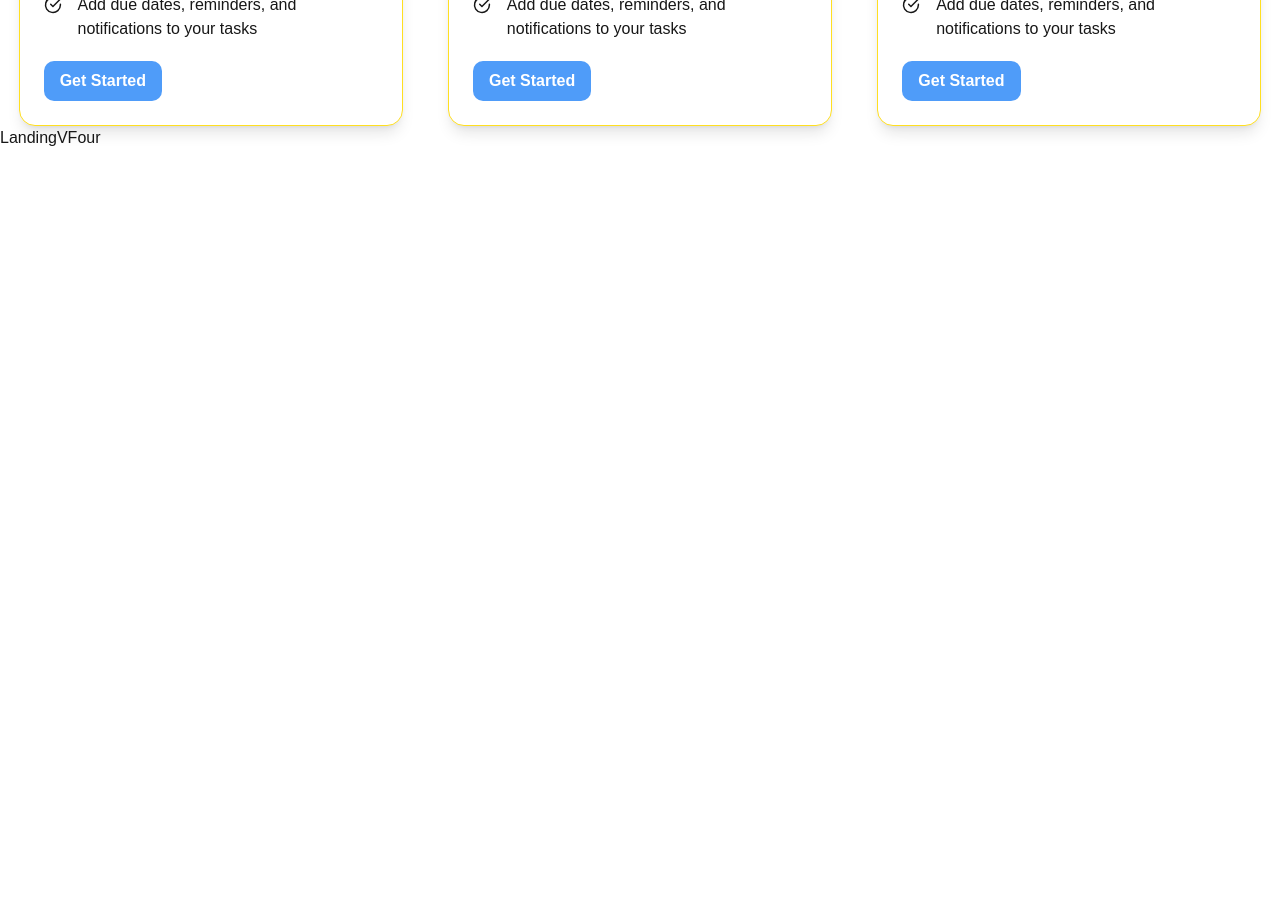
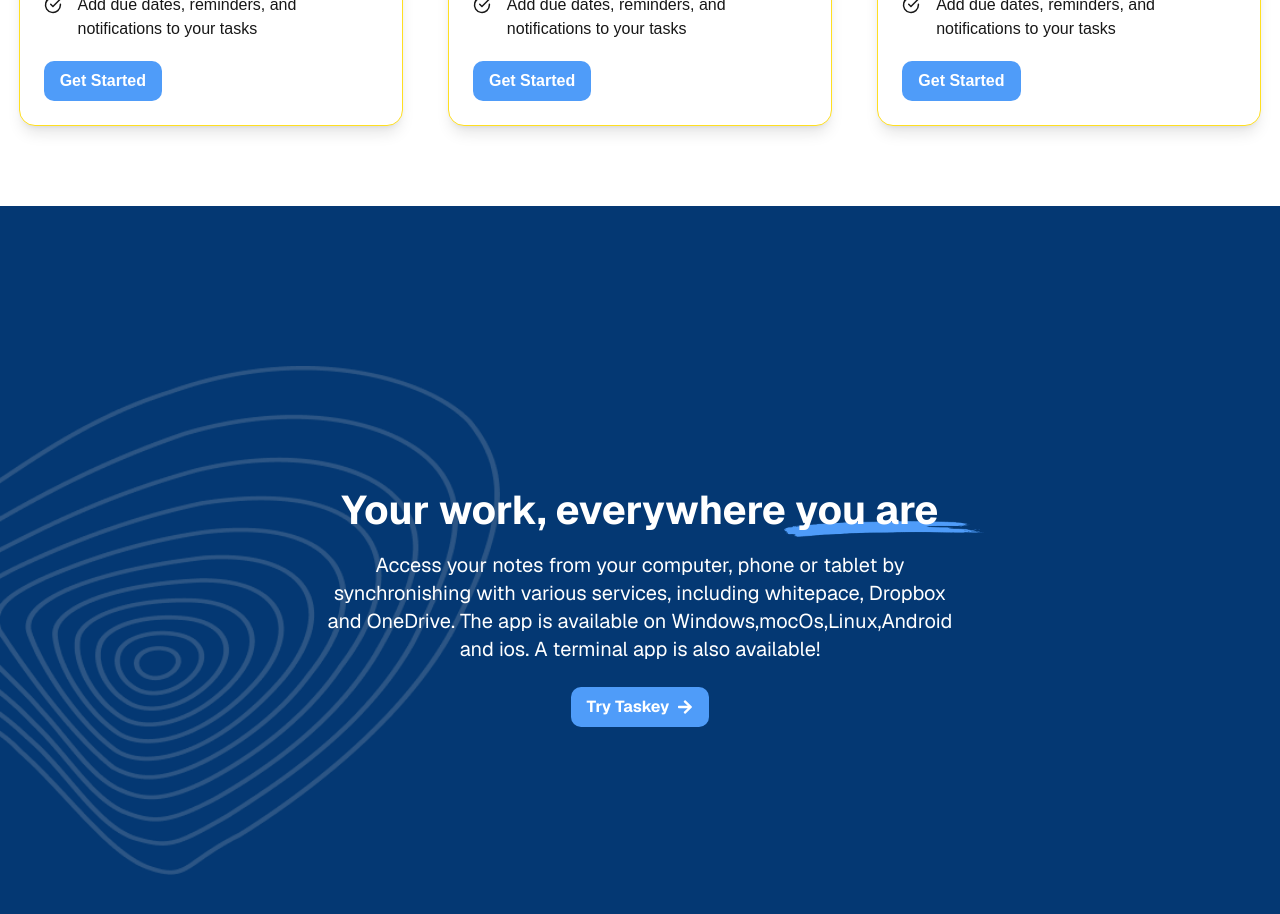
Before and after one commit to raed123333/whitepace, a Next.js app: page / in a window 1280 px wide. Shown: the part 4860-5774 px from the top of the page. Before the commit the page ends 5010 px from the top, so only its background shows below. Built offline with nearby package versions, Linux system fonts and the light colour scheme.

Commit message:
finish LandingVFour component

```diff
--- a/components/LandingVFour.tsx
+++ b/components/LandingVFour.tsx
@@ -1,9 +1,57 @@
 import React from 'react'
+import Image from 'next/image'
+import { FaArrowRight } from 'react-icons/fa'
 
 const LandingVFour = () => {
-  return (
-    <div>LandingVFour</div>
-  )
+        return (
+                <main>
+                        <div className="relative w-full min-h-screen bg-[#043873] overflow-hidden px-4 md:px-16 py-10 flex items-center justify-center">
+
+                                {/* BACKGROUND Background */}
+                                <div className="absolute top-40 left-0 w-full flex justify-start z-[10] pointer-events-none">
+                                        <Image
+                                                src="/BACKGROUND.png"
+                                                alt="BACKGROUND"
+                                                width={500}
+                                                height={1000}
+                                                className="max-w-full h-auto"
+                                        />
+                                </div>
+
+                                {/* Text Content */}
+                                <div className="relative z-20 text-white font-sans text-center w-full max-w-2xl px-4">
+
+                                        <h1 className=" relative z-[20] text-xl sm:text-4xl md:text-3xl lg:text-[40px] font-bold leading-snug sm:leading-tight">
+                                                Your work, everywhere you are
+                                        </h1>
+
+                                        <p className="mt-4 text-base sm:text-lg md:text-xl">
+                                                Access your notes from your computer, phone or tablet by synchronishing with various services,
+                                                including whitepace, Dropbox and OneDrive. The app is available on Windows,mocOs,Linux,Android and ios. A terminal
+                                                app is also available!
+                                        </p>
+
+                                        {/* Element Background (Optional Visuals) */}
+                                        <div className="hidden md:block">
+                                                <div className="absolute top-9 left-120 w-full flex justify-start z-[10] pointer-events-none">
+                                                        <Image
+                                                                src="/Element@2x.png"
+                                                                alt="Element"
+                                                                width={200}
+                                                                height={500}
+                                                                className="max-w-full h-auto"
+                                                        />
+                                                </div>
+                                        </div>
+
+                                        <button className="flex items-center justify-center bg-[#4F9CF9] text-white font-bold px-4 py-2 rounded-[10px] transition mt-6 mx-auto">
+                                                Try Taskey <FaArrowRight className="ml-2" />
+                                        </button>
+
+                                </div>
+                        </div>
+                </main>
+        )
 }
 
 export default LandingVFour
--- a/components/LandingVThree.tsx
+++ b/components/LandingVThree.tsx
@@ -6,7 +6,7 @@
 
 const LandingVThree = () => {
         return (
-                <main className='md:-mt-[200px]'>
+                <main className='md:-mt-[200px] mb-20'>
                         <div className="flex justify-center items-center flex-col md:flex-row mt-0 relative  min-h-screen bg-[#FFFFFF] overflow-hidden  md:px-16 py-0">
 
 
--- a/components/WorkManagement.tsx
+++ b/components/WorkManagement.tsx
@@ -5,7 +5,7 @@
 const WorkManagement = () => {
         return (
                 <main>
-                        <div className="flex flex-col md:flex-row items-center relative w-full min-h-screen bg-[#FFFFFF] overflow-hidden px-4 md:px-16 py-10">
+                        <div className="flex flex-col md:flex-row items-center relative w-full min-h-screen bg-[#FFFFFF] overflow-hidden px-4 md:px-16 py-10 ">
 
                                 {/* BACKGROUND Background */}
                                 <div className="absolute top-40 left-0 w-full flex justify-start z-[10] pointer-events-none">
```
Also changed, not shown: public/Element@2x.png (added).
